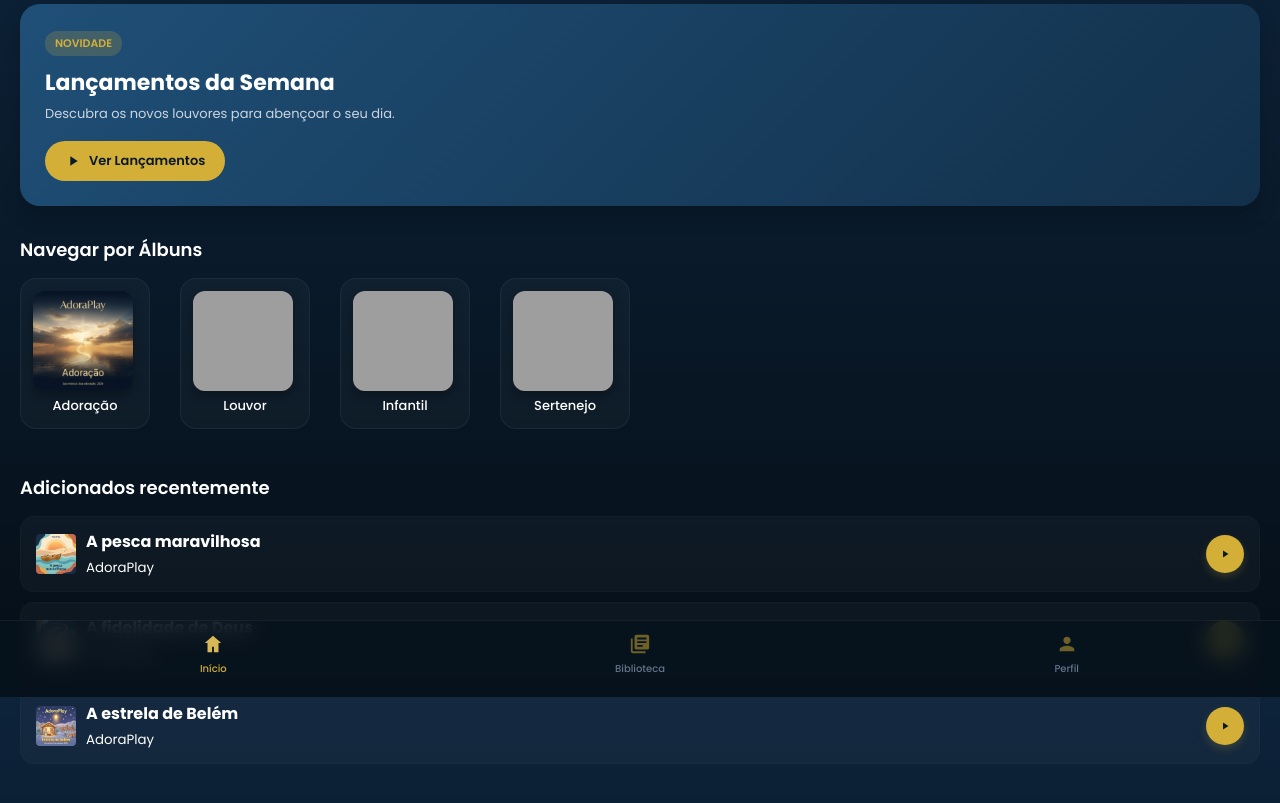
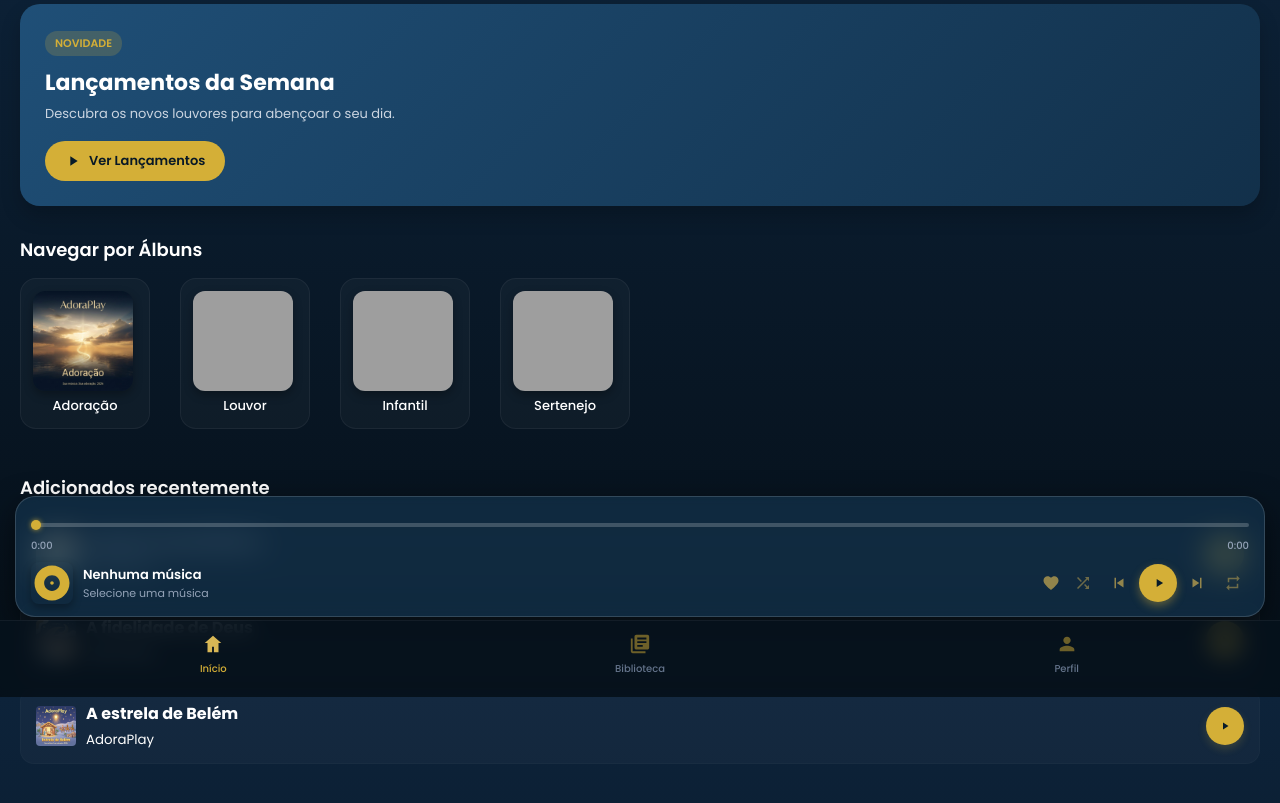
Before and after one commit to digiartesai-bit/gospel-player, a plain HTML site: page index.html in a window 1280 px wide. Shown: the part 103-906 px from the top of the page. Drawn offline with Linux system fonts and the light colour scheme; no server answers; grey boxes are pictures that could not be loaded.

Commit message:
Display mini player by default
Removed inline style to show mini player by default.

```diff
--- a/index.html
+++ b/index.html
@@ -112,7 +112,8 @@
 </section>
 
 <!-- MINI PLAYER UNIFICADO COM GLASSMORPHISM -->
-<div class="mini-player" id="miniPlayer" style="display: none;">
+<div class="mini-player" id="miniPlayer"> <!-- Removido o style="display: none;" -->
+
     <!-- Barra de Progresso Superior -->
     <div class="progress-container">
         <input type="range" id="progressBar" value="0" min="0" max="100">
```
